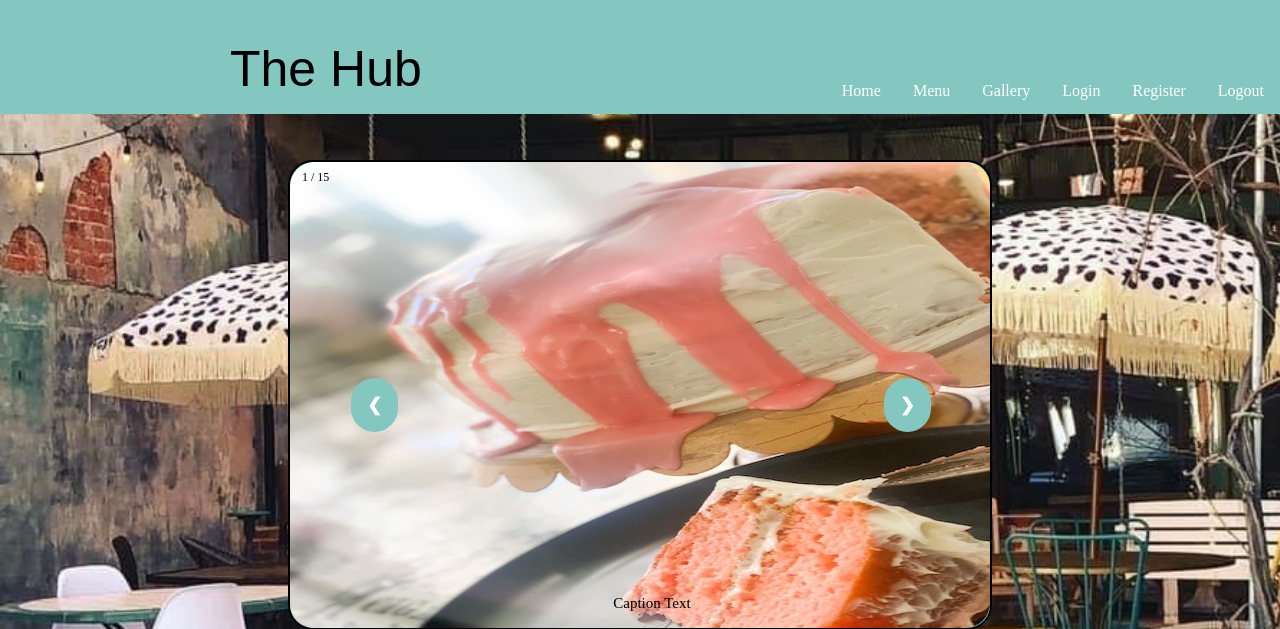
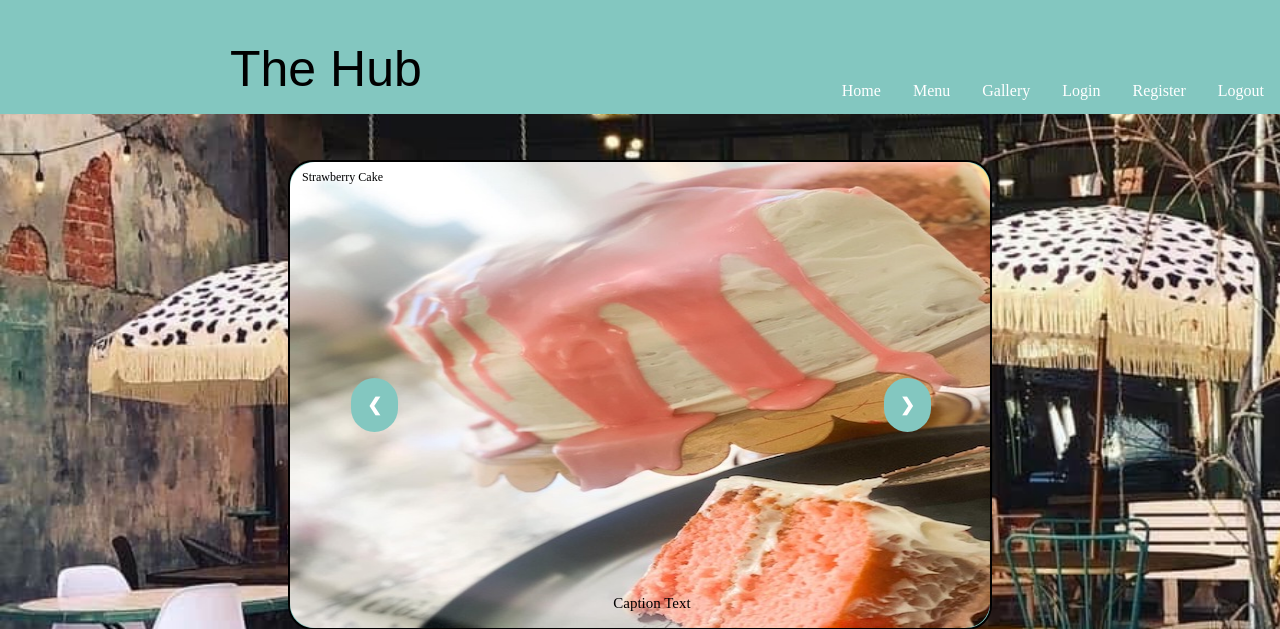
Before and after one commit to makylaperson43/Capstone, a Django app: page /gallery/ in a window 1280 px wide. Shown: the top 629 px of the page. Run offline with Django 3.2, Linux system fonts and the light colour scheme; parts of the project's set-up code (start-up, migrations or seed data) failed here and were passed over.

Commit message:
lunch april 7-Justin

```diff
--- a/HUB/static/styles.css
+++ b/HUB/static/styles.css
@@ -83,10 +83,7 @@ a {
   padding: 10px;
   margin-top: 200px;
 }
-<<<<<<< HEAD
 
-=======
->>>>>>> 5bd2fb3884b7abc56002bcf73e92dd374b105019
 .mySlides {
   display: none;
 }
@@ -200,11 +197,8 @@ img {
     opacity: 1;
   }
 }
-<<<<<<< HEAD
-=======
 
 /*Cart Prototype stuff*/
->>>>>>> 5bd2fb3884b7abc56002bcf73e92dd374b105019
 
 .row {
   margin: 2em;
--- a/HUB/templates/gallery.html
+++ b/HUB/templates/gallery.html
@@ -2,7 +2,7 @@
 
 <div class="slideshow-container">
   <div class="mySlides fade">
-    <div class="numbertext">1 / 15</div>
+    <div class="numbertext">Strawberry Cake</div>
     <img src="/static/images/pics/cake1.JPG" />
     <div class="text">Caption Text</div>
   </div>
@@ -49,7 +49,7 @@
   </div>
   <div class="mySlides fade">
     <div class="numbertext">10 / 15</div>
-    <img src="/static/images/pics/cookies3.JPG" />
+    <img class="galleryimg" src="/static/images/pics/cookies3.JPG" />
     <div class="text">Caption Text</div>
   </div>
   <div class="mySlides fade">
@@ -64,7 +64,7 @@
   </div>
   <div class="mySlides fade">
     <div class="numbertext">13 / 15</div>
-    <img class="galleryimg" rc="/static/images/pics/cr3.JPG" />
+    <img class="galleryimg" src="/static/images/pics/cr3.JPG" />
     <div class="text">Caption Text</div>
   </div>
   <div class="mySlides fade">
--- a/HUB/templates/login.html
+++ b/HUB/templates/login.html
@@ -1,3 +1,4 @@
+{% extends 'base.html' %} {%block content%}
 <!DOCTYPE html>
 <html>
   <head>
@@ -155,3 +156,4 @@
     </div>
   </body>
 </html>
+{% endblock %}
```
